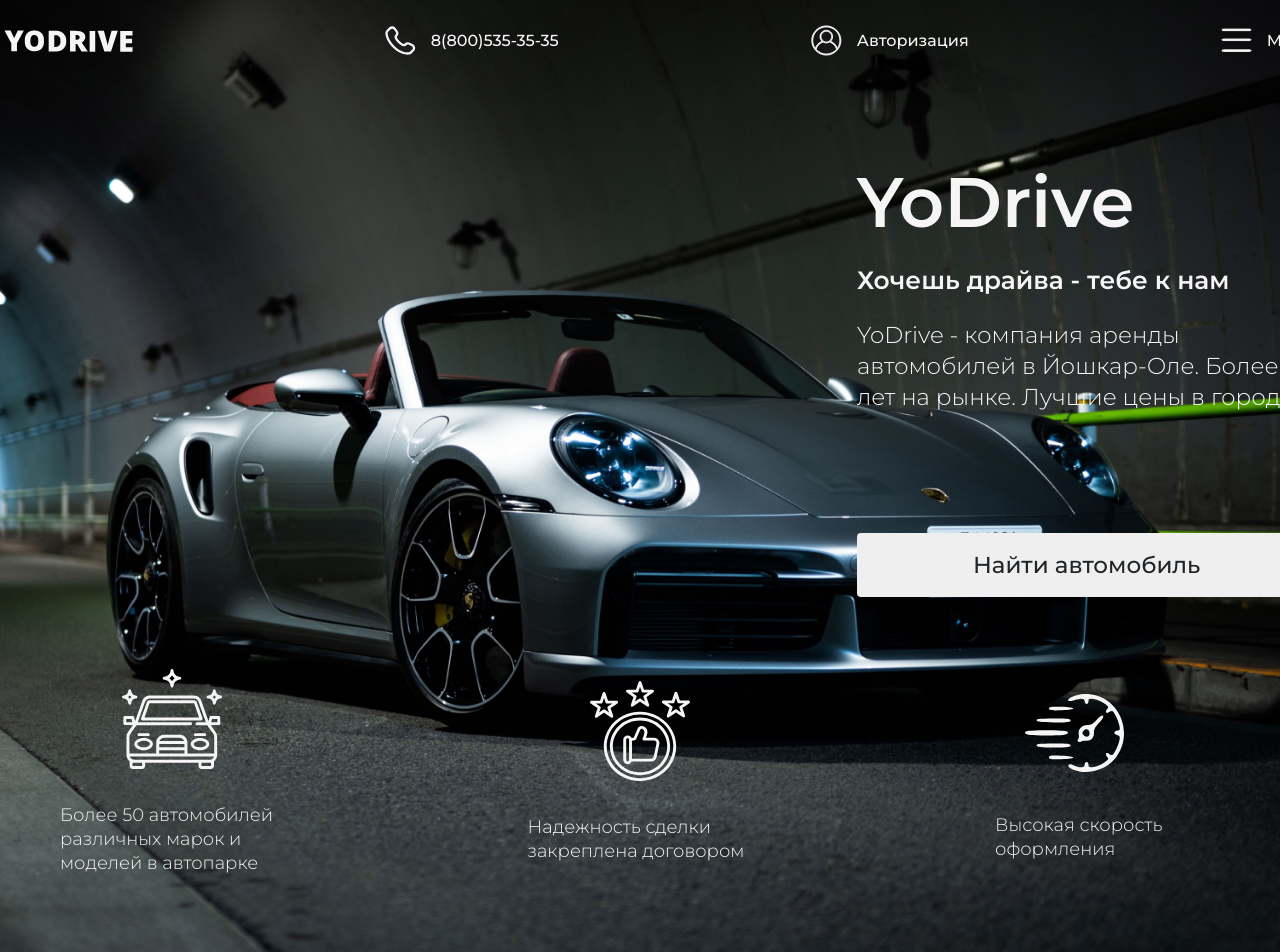
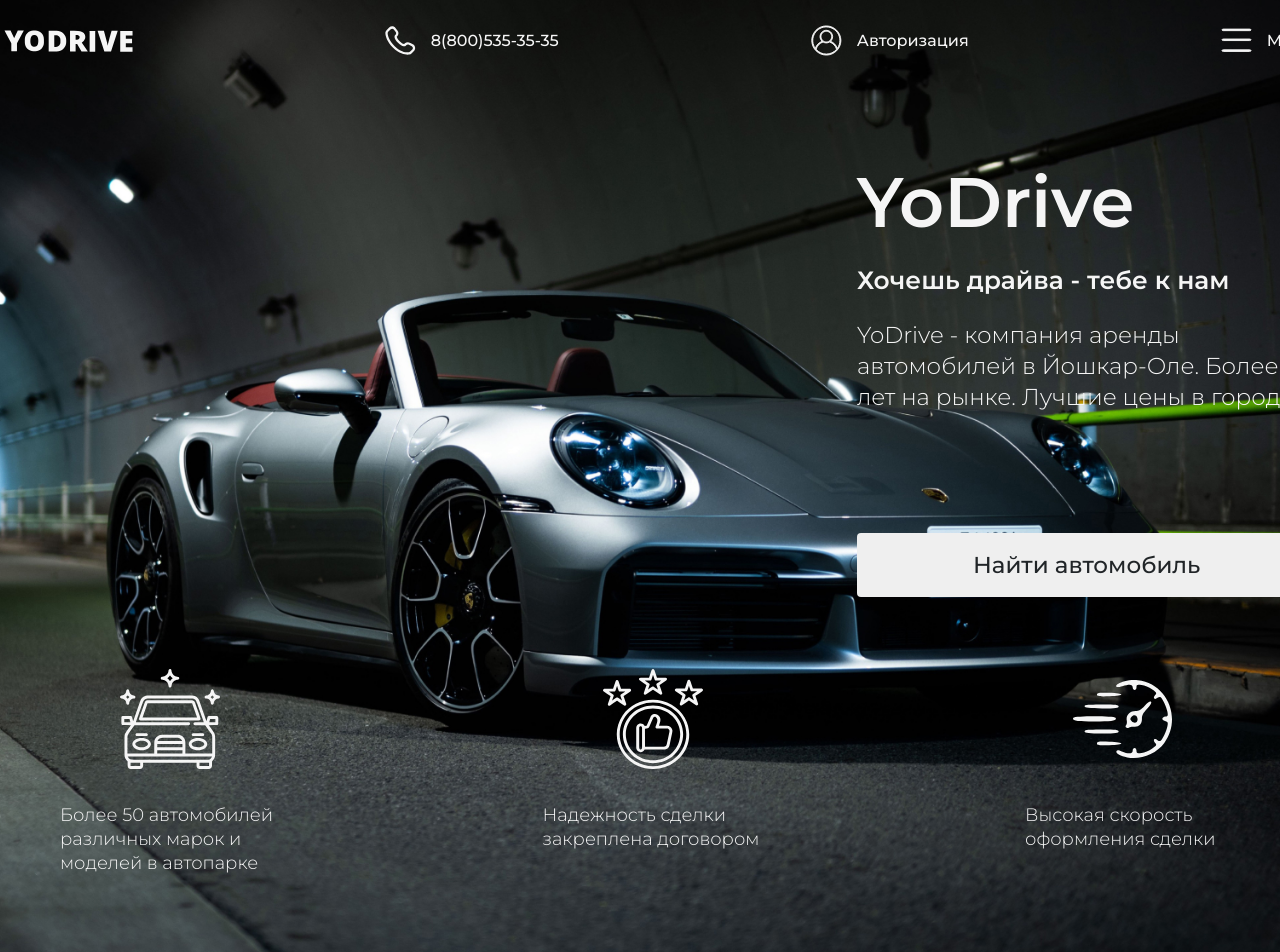
Before and after one commit to YoDrive/Course_Work, a React (Create React App) app in the folder YoCars/yo_cars_client/: page / in a window 1280 px wide. Shown: the top 952 px of the page. Built offline with nearby package versions, Linux system fonts and the light colour scheme; a web font is replaced by a local one.

Commit message:
теперь текст ровный

```diff
--- a/YoCars/yo_cars_client/src/components/homePage/intro/intro.module.css
+++ b/YoCars/yo_cars_client/src/components/homePage/intro/intro.module.css
@@ -25,7 +25,6 @@
     align-items: flex-start;
     justify-content: center;
     width: 483px;
-    /*height: 462px;*/
 }
 
 .benefit {
@@ -82,7 +81,12 @@
 }
 
 .benefitItem {
-    width: 225px;
+    width: 220px;
+    height: 206px;
+}
+
+.benefitItem:last-child{
+    width: 195px;
 }
 
 .benefitText {
@@ -93,13 +97,3 @@
     line-height: 24px;
     text-align: left;
 }
-
-.benefitItem:last-child {
-    display: flex;
-    flex-direction: column;
-    align-items: flex-start;
-}
-
-.benefitItem:last-child .benefitImage {
-    padding-left: 30px;
-}
--- a/YoCars/yo_cars_client/src/components/homePage/intro/intro.tsx
+++ b/YoCars/yo_cars_client/src/components/homePage/intro/intro.tsx
@@ -29,7 +29,7 @@
                 </li>
                 <li className={styles.benefitItem}>
                     <img className={styles.benefitImage} src={thirdImage} alt=""></img>
-                    <p className={styles.benefitText}>Высокая скорость оформления</p>
+                    <p className={styles.benefitText}>Высокая скорость оформления сделки</p>
                 </li>
             </ul>
         </div>
```
